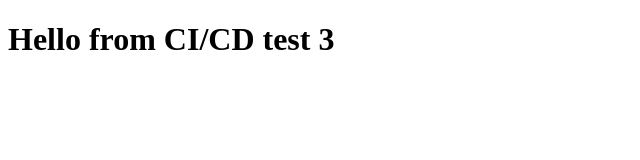
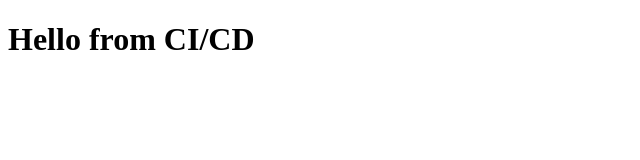
Before and after one commit to arfizurrahman/cicd-demo, a website: page index.html in a window 1280 px wide. Shown: the whole page, without its empty margins (0-640 px from the left). Drawn offline with Linux system fonts and the light colour scheme.

Commit message:
add cd.yml

```diff
--- a/index.html
+++ b/index.html
@@ -2,6 +2,6 @@
 <html>
   <head><meta charset="utf-8"><title>CI/CD Demo</title></head>
   <body>
-    <h1 id="msg">Hello from CI/CD test 3</h1>
+    <h1 id="msg">Hello from CI/CD</h1>
   </body>
 </html>
```
Also changed, not shown: .github/workflows/cd.yml (added).
